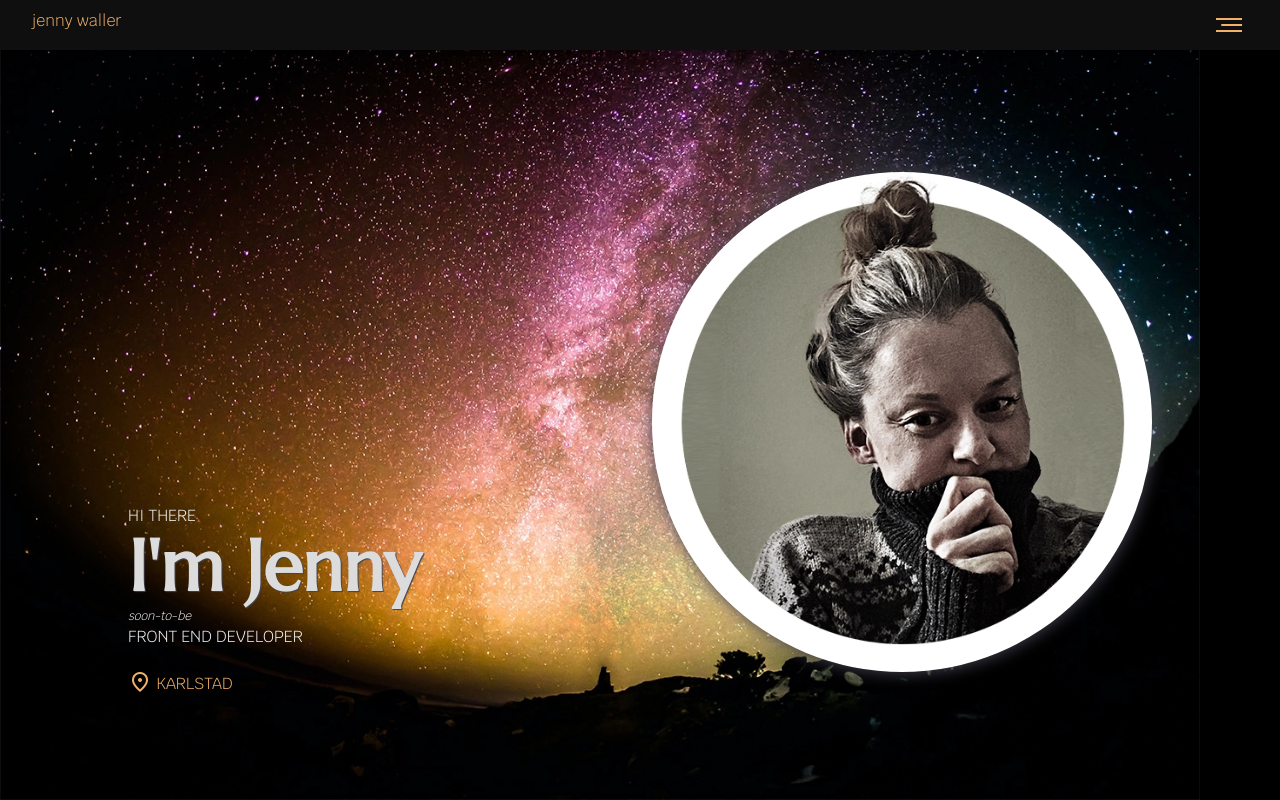
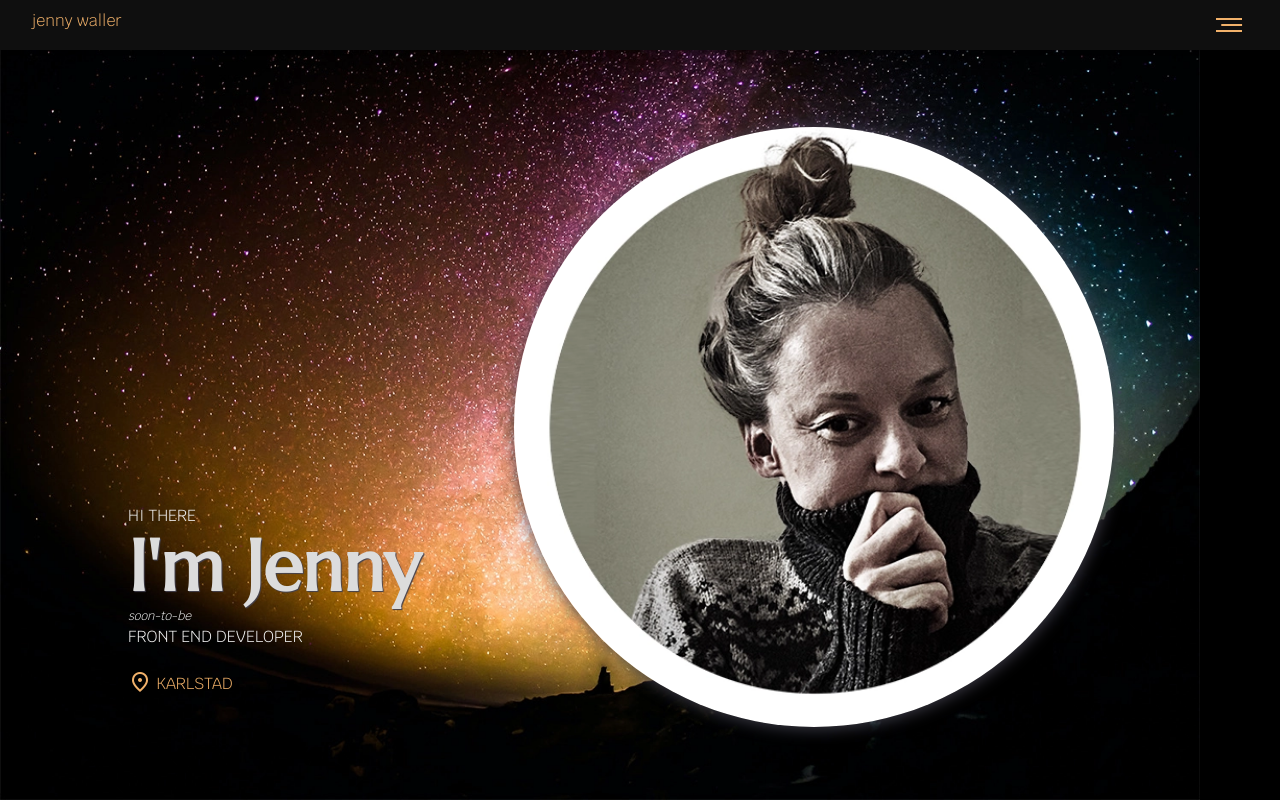
Before and after one commit to jenmwa/jenwaller-se, a Vue app: page / in a window 1280 px wide. Shown: the top 800 px of the page. Built offline with nearby package versions, Linux system fonts and the light colour scheme.

Commit message:
herosection imgsize added

```diff
--- a/src/components/HeroSection.vue
+++ b/src/components/HeroSection.vue
@@ -3,6 +3,7 @@
     <div class="hero-wrapper">
       <div class="img">
         <picture>
+          <source media="(min-width:1200px)" :srcset="jwImg575" width="600" height="600">
           <source media="(min-width:1024px)" :srcset="jwImg575" width="500" height="500">
           <source media="(min-width:740px)" :srcset="jwImg450" width="450" height="450">
           <img class="image" :src="jwImg360" width="360" height="360" alt="person med uppsatt mörkt hår i en knut som ser snett in i kameran">
@@ -138,7 +139,7 @@ header {
     background-size: contain;
 
     .hero-wrapper {
-      margin-right: 10%;
+      margin-right: 13%;
 
       .image {
 
@@ -155,4 +156,5 @@ header {
   }
 }
 
+
 </style>
```
